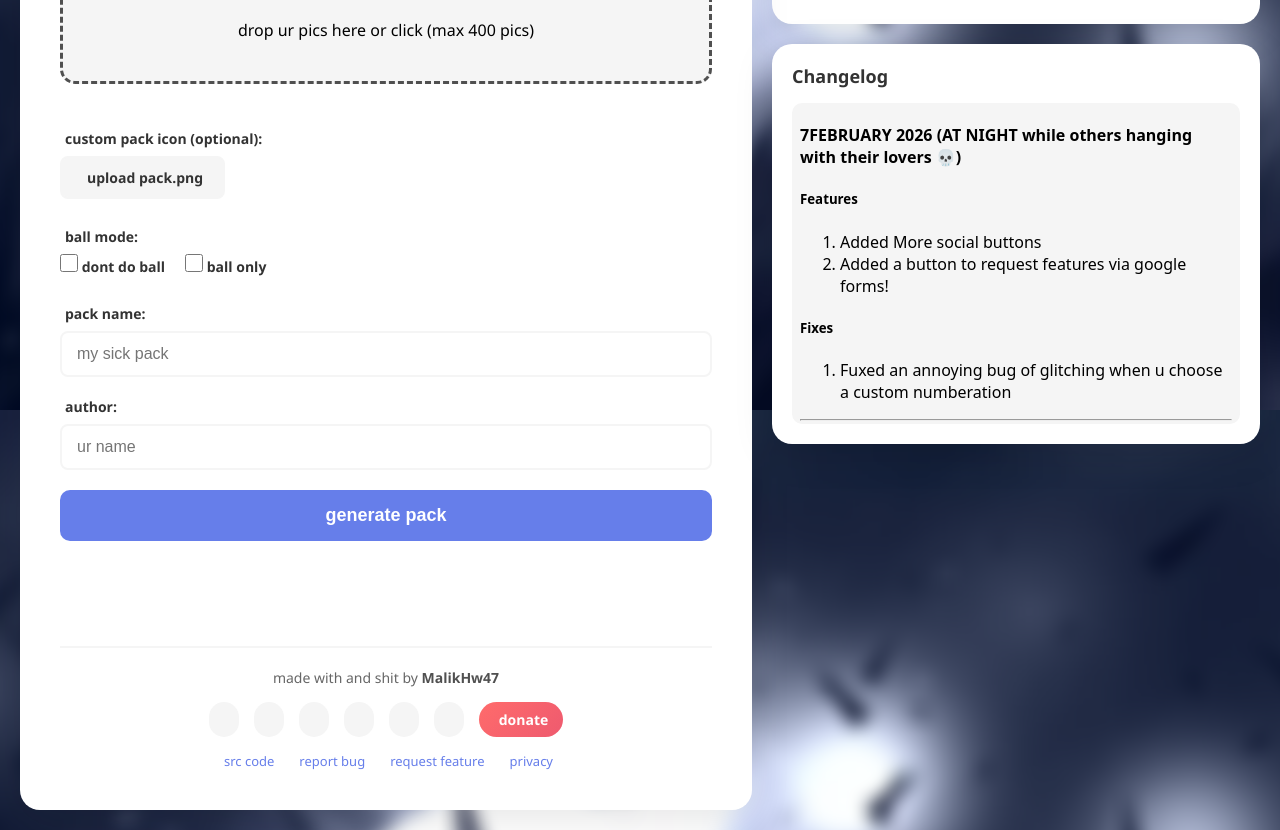
After one commit to MalikHw/GDIconMaker, a PHP site: page /index.php in a window 1280 px wide. The commit adds this page. Shown: the part 390-1220 px from the top of the page. Run offline with PHP 8.4, Linux system fonts and the light colour scheme; some web fonts are replaced.

Commit message:
🔄 Auto-sync from VPS - 2026-02-08 01:31:27 UTC

```diff
--- a/changelog.html
+++ b/changelog.html
@@ -6,6 +6,16 @@
 		}
     </style>
     <head>
+        <h4> 7FEBRUARY 2026 (AT NIGHT while others hanging with their lovers 💀)</h4>
+        <h5>Features</h5>
+		<ol>
+            <li>Added More social buttons</li>
+			<li>Added a button to request features via google forms!</li>
+        </ol>
+        <h5>Fixes</h5>
+        <ol>
+            <li>Fuxed an annoying bug of glitching when u choose a custom numberation</li>
+        </ol><hr>
         <h4>7 FEBRUARY 2026(later, yep same day lol)</h4>
         <h5>Features</h5>
         <ol>
@@ -21,6 +31,7 @@
         <h5>Fixes</h5>
         <ol>
             <li>Annoying line on the left of UHD icon is fixed(requested)</li>
-        </ol>
+        </ol><hr>
+        ..forgot anything before that lmao
     </head>
 </html>
--- /dev/null
+++ b/index.php
@@ -0,0 +1,224 @@
+<?php
+header("Cache-Control: no-cache, no-store, must-revalidate");
+header("Pragma: no-cache");
+header("Expires: 0");
+?>
+
+<!DOCTYPE html>
+<html lang="en">
+<head>
+    <meta charset="UTF-8">
+    <meta name="viewport" content="width=device-width, initial-scale=1.0">
+    <title>GD Custom Icons Maker - Create Geometry Dash Icon from a picture</title>
+    <meta name="description" content="Free online tool to create custom Geometry Dash icons from a picture!. Upload your image and generate HD/UHD icon packs instantly!">
+    <meta name="keywords" content="geometry dash, gd icons, custom icons, icon pack maker, gd pack creator, geometry dash customization">
+    <meta name="author" content="MalikHw47">
+    <meta property="og:title" content="GD Custom Icons Maker">
+    <meta property="og:description" content="Create custom Geometry Dash icons from a pic!!">
+    <meta property="og:type" content="website">
+    <meta property="og:image" content="pack.png">
+    <meta name="share-text" content="Yo check out this free tool to make custom GD icons from any pic! No tutorials needed, just upload and download. Supports up to 99 images! gdiconmaker.rf.gd">
+    <meta name="color-scheme" content="light dark">
+    <link rel="icon" type="image/png" href="pack.png">
+    <link rel="stylesheet" href="style.css?v=<?php echo filemtime('style.css'); ?>">
+</head>
+<body>
+    <div class="stats-outside">
+        <div class="stat-box">
+            <i class="nf nf-fa-eye"></i>
+            <span id="totalVisits">...</span>
+            <small>visits</small>
+        </div>
+        <div class="stat-box">
+            <i class="nf nf-fa-image"></i>
+            <span id="totalIcons">...</span>
+            <small>made</small>
+        </div>
+    </div>
+
+    <div class="main-layout">
+        <div class="youtube-container">
+            <h3><i class="nf nf-fa-youtube_play"></i> Tutorial</h3>
+            <div id="youtubeEmbed"></div>
+        </div>
+
+        <div class="main-container">
+            <h1><img src="head.png" alt="GD Custom Icons Maker" class="logo"></h1>
+            <p class="subtitle">make ur custom gd icon pack</p>
+
+            <div class="tutorial-dropdown">
+                <button type="button" class="tutorial-toggle" id="tutorialToggle">
+                    <i class="nf nf-fa-question_circle"></i> HOW TO INSTALL
+                    <i class="nf nf-fa-chevron_down tutorial-arrow"></i>
+                </button>
+                <div class="tutorial-content" id="tutorialContent">
+                    <div class="tutorial-section">
+                        <h3><i class="nf nf-fa-image"></i> How to get the custom pic</h3>
+                        <ol>
+                            <li>Put your picture here</li>
+                            <li>Add the metadata</li>
+                            <li>Click on the <strong>Generate Icon Pack</strong> button</li>
+                            <li>When you get the ZIP file:</li>
+                        </ol>
+                    </div>
+
+                    <div class="tutorial-section">
+                        <h3><i class="nf nf-fa-wrench"></i> Do the following:</h3>
+                        <ol>
+                            <li>Open GD</li>
+                            <li>Make sure you have <strong>Geode</strong> (if on 2.2081 then wait till it releases)</li>
+                            <li>Install the <strong>Texture Loader</strong> and <strong>More Icons</strong> mods from the index</li>
+                            <li>Restart</li>
+                            <li>Open <code>Settings > Graphics > Textures</code></li>
+                            <li>Drag-n-drop the TP to the right (just like Minecraft)</li>
+                            <li>Click apply</li>
+                            <li>Go to your icon set</li>
+                            <li><strong>THAT'S IT!</strong> (make sure to set col1 to white, if you don't want then install <a href="https://geode-sdk.org/mods/rooot.custom-gamemode-colors" target="_blank">this fuck</a>)</li>
+                        </ol>
+                    </div>
+
+                    <div class="tutorial-section alternate">
+                        <h3><i class="nf nf-fa-clock_o"></i> You hate waiting for Geode:</h3>
+                        <ol>
+                            <li>Go to your Geometry Dash folder (usually at <code>C:\Program Files (x86)\Steam\steamapps\common\Geometry Dash\</code>)</li>
+                            <li>Go to the <code>resources</code> folder</li>
+                            <li>Open the ZIP you downloaded earlier and copy the whole <strong>ICONS</strong> folder there!</li>
+                            <li><em>(if you want your old icon back then do an integrity check on the game)</em></li>
+                        </ol>
+                    </div>
+                </div>
+            </div>
+
+            <form id="iconForm" enctype="multipart/form-data">
+                <div class="upload-section">
+                    <div class="upload-label" id="dropZone">
+                        <span class="upload-icon"><i class="nf nf-fa-folder_open"></i></span>
+                        <span>drop ur pics here or click (max 400 pics)</span>
+                        <input type="file" id="iconImage" name="iconImage[]" accept="image/*" multiple required>
+                    </div>
+
+                    <div id="previewBox" class="preview-box" style="display:none;">
+                        <p>preview of icon:</p>
+                        <canvas id="previewCanvas"></canvas>
+                        <p class="preview-note">this is how itll look in-game (cropped view)</p>
+                    </div>
+
+                    <div id="imagePreview" class="image-preview"></div>
+                </div>
+
+                <div class="form-group">
+                    <label for="packIcon"><i class="nf nf-fa-image"></i> custom pack icon (optional):</label>
+                    <div class="pack-icon-upload">
+                        <input type="file" id="packIcon" name="packIcon" accept="image/*">
+                        <label for="packIcon" class="pack-icon-label">
+                            <i class="nf nf-fa-upload"></i> upload pack.png
+                        </label>
+                        <div id="packIconPreview" style="display:none;">
+                            <img id="packIconImg" src="" alt="Pack Icon">
+                            <button type="button" id="removePackIcon" class="remove-pack-icon">×</button>
+                        </div>
+                    </div>
+                </div>
+
+                <div class="form-group">
+                    <label><i class="nf nf-fa-circle"></i> ball mode:</label>
+                    <div class="ball-options">
+                        <label class="ball-checkbox">
+                            <input type="checkbox" id="noBall" name="noBall">
+                            <span>dont do ball</span>
+                        </label>
+                        <label class="ball-checkbox">
+                            <input type="checkbox" id="ballOnly" name="ballOnly">
+                            <span>ball only</span>
+                        </label>
+                    </div>
+                </div>
+
+                <div class="form-group">
+                    <label for="packName"><i class="nf nf-fa-tag"></i> pack name:</label>
+                    <input type="text" id="packName" name="packName" placeholder="my sick pack" required>
+                </div>
+
+                <div class="form-group">
+                    <label for="packAuthor"><i class="nf nf-fa-user"></i> author:</label>
+                    <input type="text" id="packAuthor" name="packAuthor" placeholder="ur name" required>
+                </div>
+
+                <button type="submit" id="submitBtn" class="submit-btn">
+                    <span class="btn-text"><i class="nf nf-fa-magic"></i> generate pack</span>
+                    <span class="btn-loading" style="display:none;">
+                        <i class="nf nf-fa-circle_o_notch nf-spin"></i> okay, it's cookin'...
+                    </span>
+                </button>
+            </form>
+
+            <div id="result" class="result"></div>
+
+            <footer class="footer">
+                <p>made with <i class="nf nf-fa-heart" style="color:#e74c3c;"></i> and shit by <strong>MalikHw47</strong></p>
+                <div class="social-links">
+                    <a href="https://discord.gg/G9bZ92eg2n" target="_blank" title="Discord"><i class="nf nf-fa-discord"></i></a>
+                    <a href="https://youtube.com/@MalikHw47" target="_blank" title="YouTube"><i class="nf nf-fa-youtube_play"></i></a>
+                    <a href="https://twitch.tv/MalikHw47" target="_blank" title="Twitch"><i class="nf nf-fa-twitch"></i></a>
+                    <a href="https://github.com/MalikHw" target="_blank" title="GitHub"><i class="nf nf-fa-github"></i></a>
+                    <a href="https://malikhw.github.io" target="_blank" title="Website"><i class="nf nf-fa-globe"></i></a>
+                    <a href="mailto:help.malicorporation@gmail.com" title="Email"><i class="nf nf-fa-envelope"></i></a>
+                    <a href="https://malikhw.github.io/donate" target="_blank" title="Donate" class="donate-link"><i class="nf nf-fa-heart"></i> donate</a>
+                </div>
+                <div class="footer-links">
+                    <a href="https://github.com/MalikHw/GDIconMaker" target="_blank" class="source-link">
+                        <i class="nf nf-fa-code"></i> src code
+                    </a>
+                    <a href="https://github.com/MalikHw/GDIconMaker/issues" target="_blank" class="bug-link">
+                        <i class="nf nf-fa-bug"></i> report bug
+                    </a>
+                    <a href="https://forms.gle/1gLzxU36EePVKPaB6" target="_blank" class="feature-link">
+                        <i class="nf nf-fa-lightbulb_o"></i> request feature
+                    </a>
+                    <a href="privacy.html" class="privacy-link">
+                        <i class="nf nf-fa-lock"></i> privacy
+                    </a>
+                </div>
+            </footer>
+        </div>
+
+        <div class="changelog-container">
+            <h3><i class="nf nf-fa-history"></i> Changelog</h3>
+            <iframe id="changelogFrame" src="changelog.html?v=<?php echo filemtime('changelog.html'); ?>"></iframe>
+        </div>
+    </div>
+
+    <div class="crop-modal" id="cropModal">
+        <div class="crop-modal-content">
+            <div class="crop-header">
+                <h3><i class="nf nf-fa-crop"></i> crop ur pic</h3>
+                <div class="crop-progress" id="cropProgress"></div>
+            </div>
+            <div class="crop-container">
+                <div class="crop-canvas-wrapper">
+                    <canvas id="cropCanvas"></canvas>
+                    <div class="crop-tip">
+                        <strong>tip:</strong> drag to move, resize from corners, or press enter to confirm
+                    </div>
+                </div>
+            </div>
+            <div class="crop-controls">
+                <button type="button" id="applyCropAll" class="crop-btn accent">
+                    <i class="nf nf-fa-copy"></i> apply to all
+                </button>
+                <button type="button" id="resetCrop" class="crop-btn reset">
+                    <i class="nf nf-fa-refresh"></i> reset
+                </button>
+                <button type="button" id="confirmCrop" class="crop-btn primary">
+                    <i class="nf nf-fa-check"></i> done
+                </button>
+                <button type="button" id="cancelCrop" class="crop-btn secondary">
+                    <i class="nf nf-fa-times"></i> skip
+                </button>
+            </div>
+        </div>
+    </div>
+
+    <script src="script.js?v=<?php echo filemtime('script.js'); ?>"></script>
+</body>
+</html>
--- a/sitemap.xml
+++ b/sitemap.xml
@@ -9,7 +9,7 @@
 
 <url>
   <loc>https://gdiconmaker.rf.gd/</loc>
-  <lastmod>2026-02-07T11:33:16+00:00</lastmod>
+  <lastmod>2026-02-07T19:47:00+00:00</lastmod>
 </url>
 
 
--- a/style.css
+++ b/style.css
@@ -18,19 +18,6 @@
     --text-light: #666;
 }
 
-body {
-    font-family: 'Segoe UI', Tahoma, Geneva, Verdana, sans-serif;
-    background-color: #f5f5f5;  /* ADD THIS LINE */
-    background-image: url('bg.png');
-    background-size: cover;
-    background-position: center;
-    background-attachment: fixed;
-    background-repeat: no-repeat;
-    min-height: 100vh;
-    padding: 0;
-    margin: 0;
-}
-
 @media (prefers-color-scheme: dark) {
     :root {
         --primary: #404040;
@@ -42,9 +29,20 @@ body {
         --text-light: #999;
     }
     body {
-        background-color: #2a2a2a !important;
-        background-image: url('bg.png') !important;
+        filter: brightness(0.8);
     }
+}
+
+body {
+    font-family: 'Segoe UI', Tahoma, Geneva, Verdana, sans-serif;
+    background-image: url('bg.png');
+    background-size: cover;
+    background-position: center;
+    background-attachment: fixed;
+    background-repeat: no-repeat;
+    min-height: 100vh;
+    padding: 0;
+    margin: 0;
 }
 
 @media (max-width: 768px) {
```
Also changed, not shown: api/submit.php (+17 -4 lines), process.php (+21 -8 lines), script.js (+4 -4 lines), .htaccess (added).
